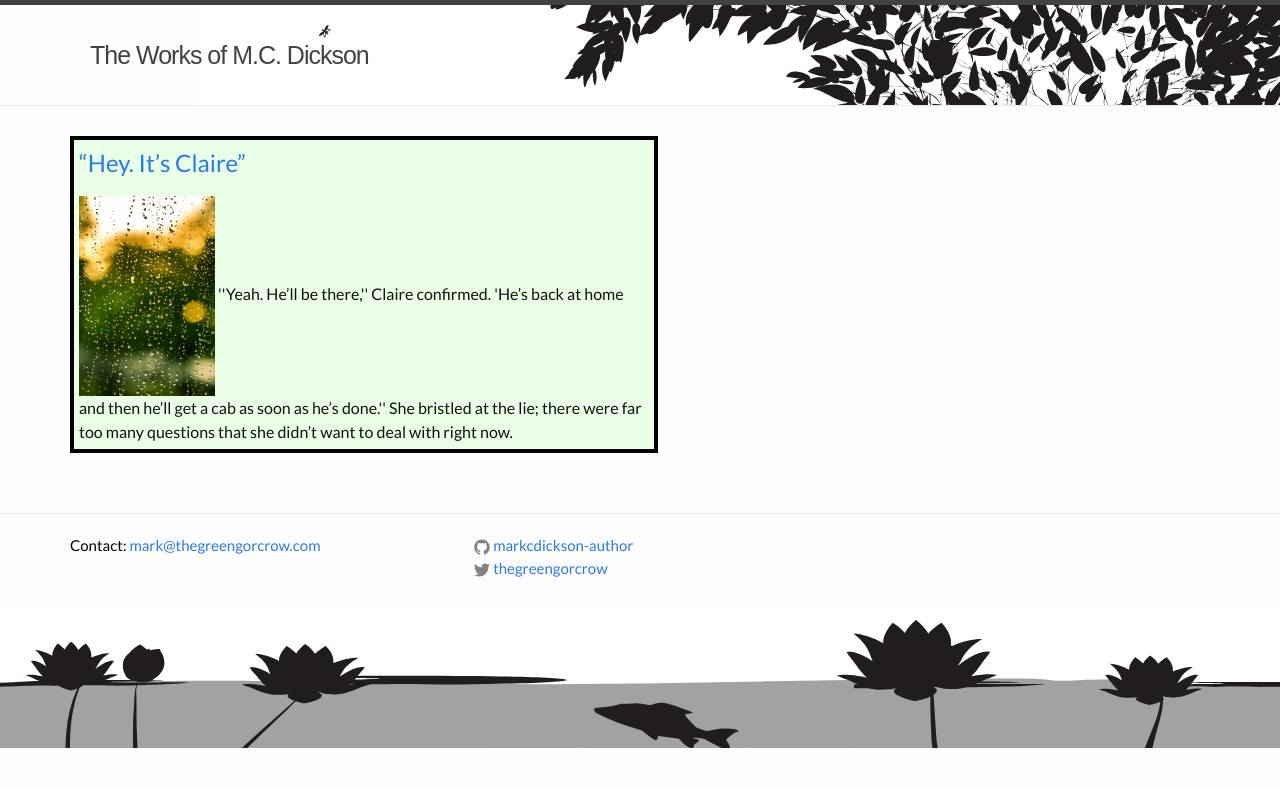
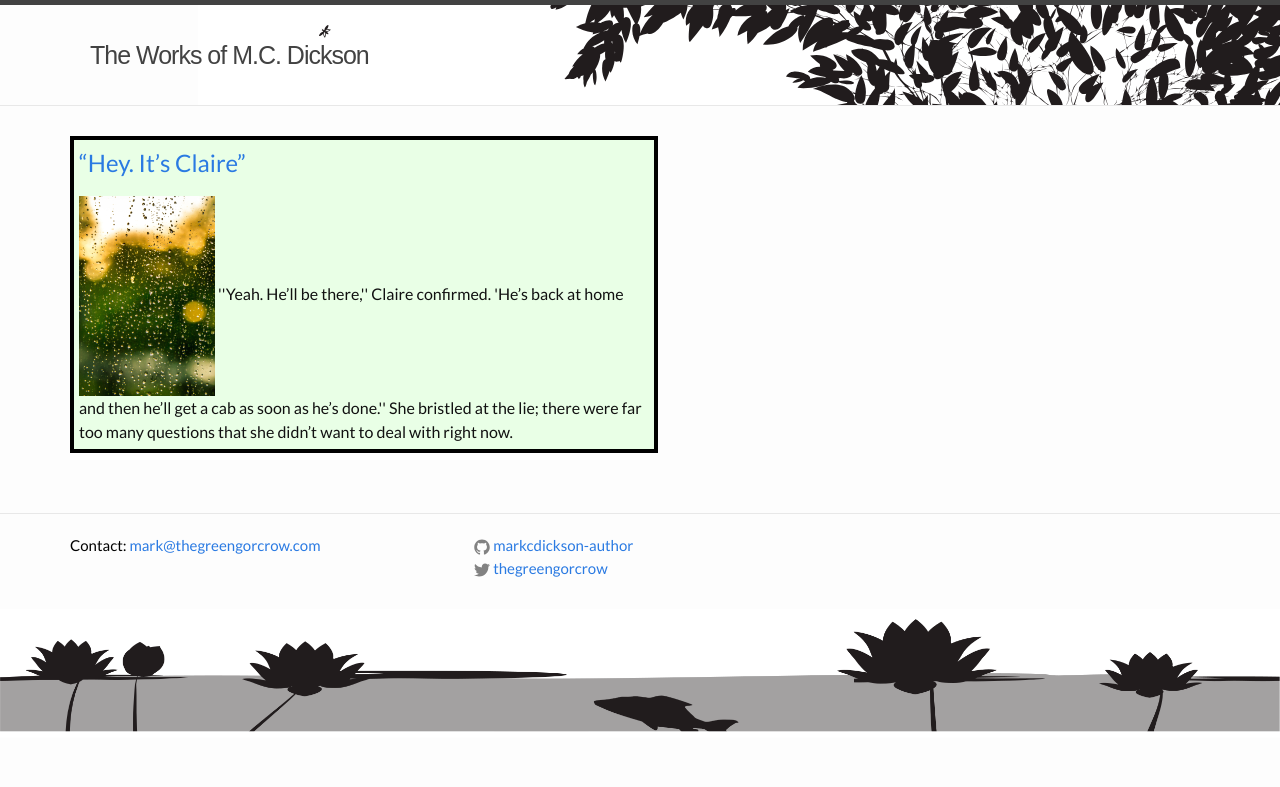
Before and after one commit to giantjester/markcdickson-author.github.io, a Jekyll site: the page built from index.html, in a window 1280 px wide. Shown: the top 787 px of the page. Built offline with Jekyll 4.4.1, drawn with Linux system fonts in a browser that asks for light colours.

Commit message:
Correct header and footer images

```diff
--- a/_includes/footer.html
+++ b/_includes/footer.html
@@ -28,6 +28,7 @@
       </div>
     </div>
   </div>
-<img class="footer-image" src="http://mcdickson.com/assets/footerImage.svg" />
+
+<img class="footer-image" src="http://mcdickson.com/assets/footerImage.png" />
 
 </footer>
--- a/_sass/_layout.scss
+++ b/_sass/_layout.scss
@@ -8,6 +8,8 @@
     //background-image: url("http://www.mcdickson.com/assets/headerImage.svg");
     //background-size: 100% 100%;
     background: url("http://www.mcdickson.com/assets/headerImage.svg") 100% 100%;
+
+    background-repeat: no-repeat;
 
     @media (max-width: 1050px)  {
       background: url("http://www.mcdickson.com/assets/headerImage.svg") 1050px 100%;
```
Also changed, not shown: assets/footerImage.png.
